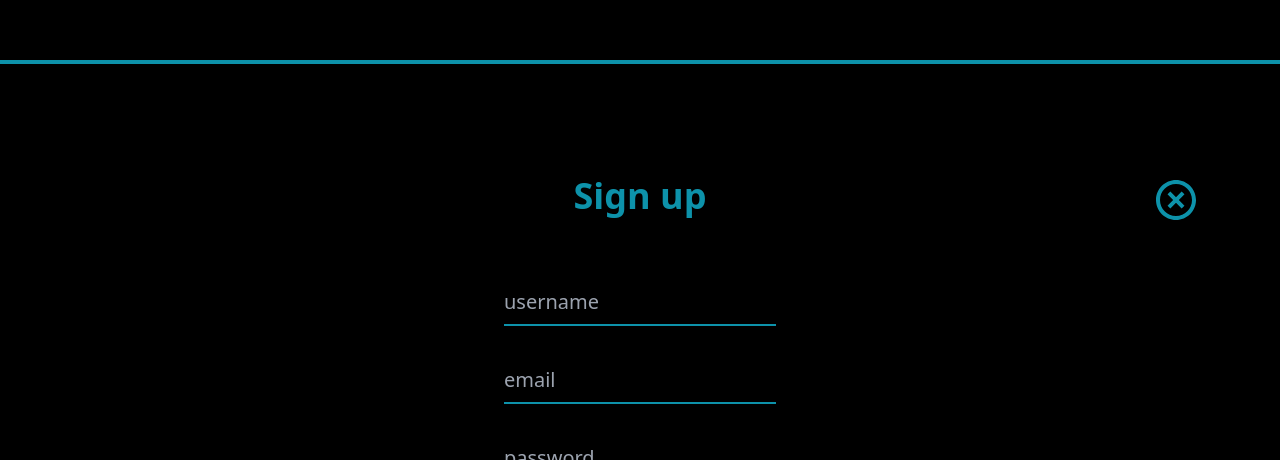
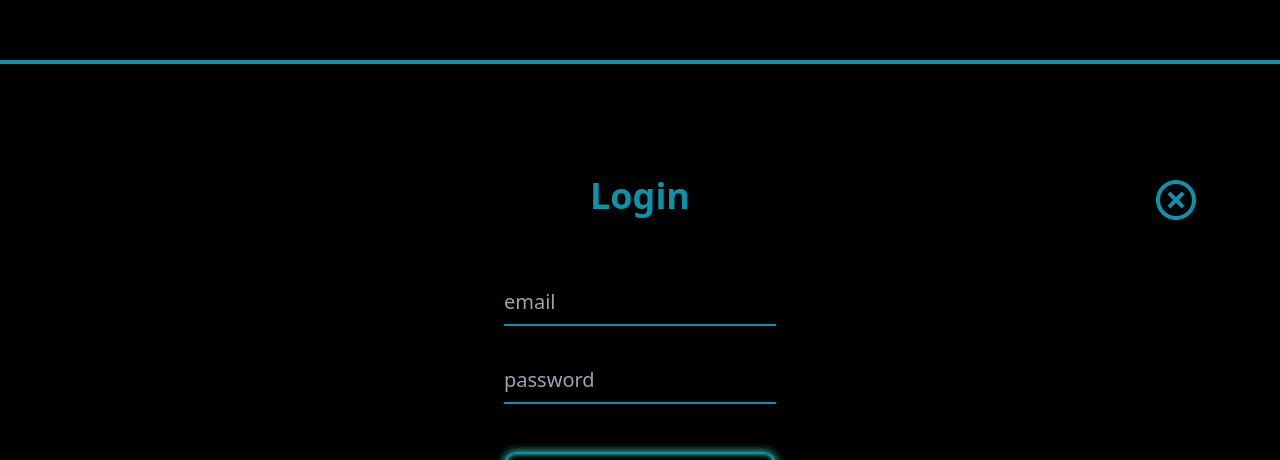
Before and after one commit to juan-camilo-rosero/eduko, a React (Vite) app: page / in a window 1280 px wide. Shown: the part 1140-1600 px from the top of the page. Built offline with nearby package versions, Linux system fonts and the light colour scheme; no server answers.

Commit message:
Add files via upload

```diff
--- a/src/App.jsx
+++ b/src/App.jsx
@@ -8,6 +8,7 @@ import {UserContext} from './context/UserContext'
 import {BooksContext} from './context/BooksContext'
 import Panel from './components/Panel'
 import SignUpContainer from './components/SignUpContainer'
+import LoginContainer from './components/LoginContainer'
 import { AlertContextProvider } from './context/AlertContext'
 import { AuthContextProvider } from './context/AuthContext'
 import { ShopContextProvider } from './context/ShopContext'
@@ -51,6 +52,7 @@ function App() {
           :  <Panel/>
         }
         <SignUpContainer/>
+        <LoginContainer/>
 
       </ShopContextProvider>
       </AuthContextProvider>
```
